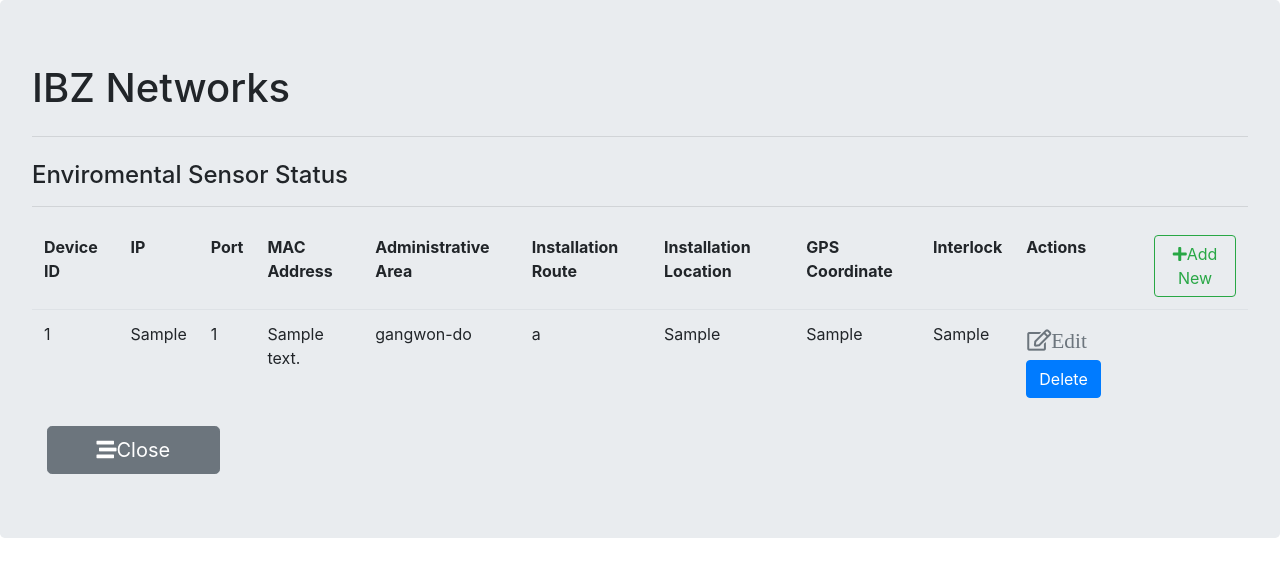
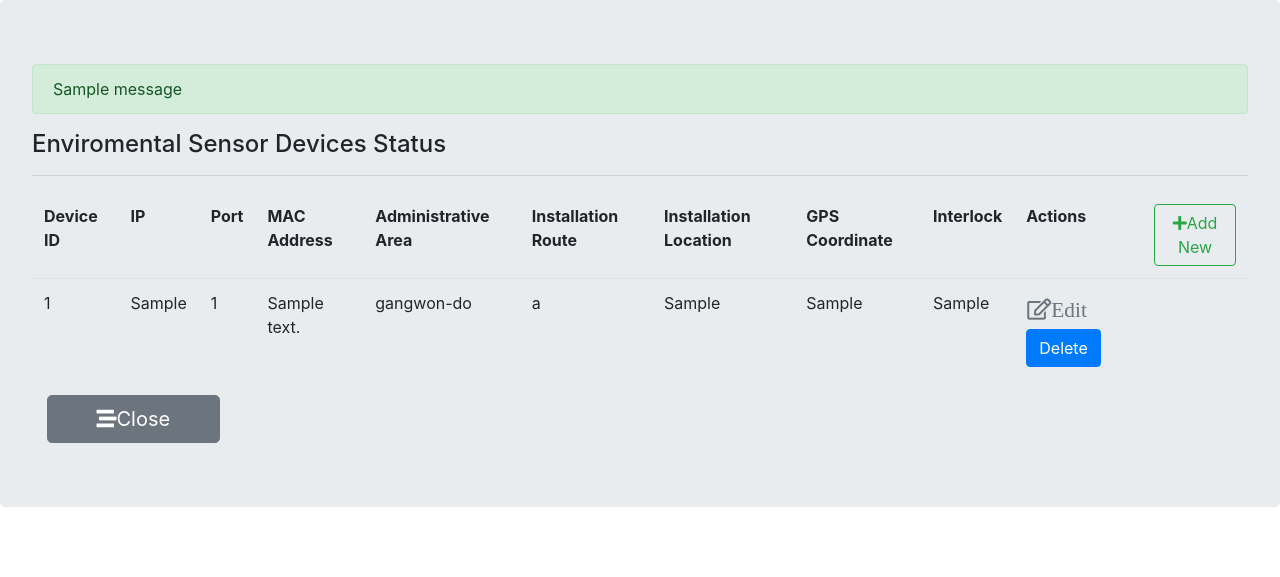
Before and after one commit to sbmagar13/IBZ_Networks, a Django app: page /envlist/ in a window 1280 px wide. Shown: the top 577 px of the page. Run offline with Django 3.2, Linux system fonts and the light colour scheme; tables that the repository leaves empty hold one stand-in row (values such as "Sample post"); one stand-in notice (Sample message) is shown; some libraries are stand-ins or nearby versions.

Commit message:
popup messages

```diff
--- a/sensors/templates/Environmental/sensor_status.html
+++ b/sensors/templates/Environmental/sensor_status.html
@@ -1,8 +1,14 @@
 {% extends "base.html" %}
 
 {% block content %}
+{% if messages %}
+    {% for message in messages %}
+        <div class="alert {% if message.tags %}alert-{{ message.tags }}{% endif %}" role="alert">{{ message }}</div>
+    {% endfor %}
+{% endif %}
+<title>Environmental Sensor Devices Status</title>
 <div>
-    <h4 class="col-md-offset-6">Enviromental Sensor Status</h4>
+    <h4 class="col-md-offset-6">Enviromental Sensor Devices Status</h4>
     <hr class="my-3">
 </div>
 <table class="table table-borderless">
--- a/sensors/templates/Interlock/InterlockInfo.html
+++ b/sensors/templates/Interlock/InterlockInfo.html
@@ -1,5 +1,11 @@
 {% extends "base.html" %}
+{% if messages %}
+    {% for message in messages %}
+        <div class="alert {% if message.tags %}alert-{{ message.tags }}{% endif %}" role="alert">{{ message }}</div>
+    {% endfor %}
+{% endif %}
 {% block content %}
+<title>Interlocked Device Enrollment</title>
 <div>
     <h4 class="col-md-offset-6">Interlocked Device Enrollment</h4>
     <hr class="my-3">
--- a/sensors/templates/Operator/operator_register.html
+++ b/sensors/templates/Operator/operator_register.html
@@ -1,5 +1,11 @@
 {% extends "base.html" %}
+{% if messages %}
+    {% for message in messages %}
+        <div class="alert {% if message.tags %}alert-{{ message.tags }}{% endif %}" role="alert">{{ message }}</div>
+    {% endfor %}
+{% endif %}
 {% block content %}
+<title>Operator Handset Device Registration</title>
 <div>
     <h4 class="col-md-offset-6">Operator Handset Device Registration</h4>
     <hr class="my-3">
--- a/sensors/templates/base.html
+++ b/sensors/templates/base.html
@@ -1,12 +1,10 @@
 <!DOCTYPE html>
 
 <html lang="en">
-
 <head>
     <meta charset="UTF-8">
     <meta name="viewport" content="width=device-width, initial-scale=1.0">
     <meta http-equiv="X-UA-Compatible" content="ie=edge">
-    <title>IBZ Networks</title>
     <link rel="stylesheet" href="https://stackpath.bootstrapcdn.com/bootstrap/4.3.1/css/bootstrap.min.css"
         integrity="sha384-ggOyR0iXCbMQv3Xipma34MD+dH/1fQ784/j6cY/iJTQUOhcWr7x9JvoRxT2MZw1T" crossorigin="anonymous">
     <link rel="stylesheet" href="https://cdnjs.cloudflare.com/ajax/libs/font-awesome/5.11.2/css/all.min.css">
@@ -16,8 +14,6 @@
     <div>
         <div class="col-md-15 mt-20">
             <div class="jumbotron">
-                <h1 class="display-6">IBZ Networks</h1>
-                <hr class="my-4">
                 {% block content %}
                 {% endblock content %}
             </div>
--- a/sensors/views.py
+++ b/sensors/views.py
@@ -3,7 +3,6 @@
 from sensors.forms import DeviceStatusForm, OperatorForm, InterlockDeviceForm, ApproverForm, \
     SettingsWindowForm, HistorySettingsForm  # , PopupForm
 from sensors.models import DeviceStatus, Operator, InterlockDevice
-from django.shortcuts import get_object_or_404
 from django.contrib import messages
 
 
@@ -49,10 +48,18 @@
                     form = DeviceStatusForm(request.POST, instance=sensor)
                 if form.is_valid():
                     form.save()
+                    messages.add_message(request, messages.SUCCESS, 'Registered Sucessfully!!')
                 else:
                     return render(request, "Environmental/sensor_register.html", {'form': form, 'form2': form2})
                 return redirect('/envlist')
-            return redirect('/sensor')
+            elif sid != 0:
+                sensor = DeviceStatus.objects.get(pk=sid)
+                form = DeviceStatusForm(request.POST, instance=sensor)
+                messages.add_message(request, messages.SUCCESS, 'Invalid Approver Key!!')
+                return render(request, "Environmental/sensor_register.html", {'form': form, 'form2': form2})
+            else:
+                messages.add_message(request, messages.SUCCESS, 'Invalid Approver Key!!')
+                return redirect('/sensor')
 
 
 def interlockdevice_form(request, eid=0):
```
Also changed, not shown: sensors/templates/Environmental/sensor_register.html (+9 -0 lines), sensors/templates/Interlock/interlock_status.html (+6 -1 lines), sensors/templates/Operator/operatorhandset_status.html (+6 -1 lines), sensors/templates/Settings/display_settings.html (+10 -0 lines), sensors/templates/Settings/history_settings.html (+10 -0 lines), sensors/templates/index.html (+9 -3 lines), favicon/android-chrome-192x192.png (added), favicon/android-chrome-512x512.png (added), favicon/apple-touch-icon.png (added), favicon/favicon-16x16.png (added), favicon/favicon-32x32.png (added), favicon/favicon.ico (added), favicon/site.webmanifest (added).
